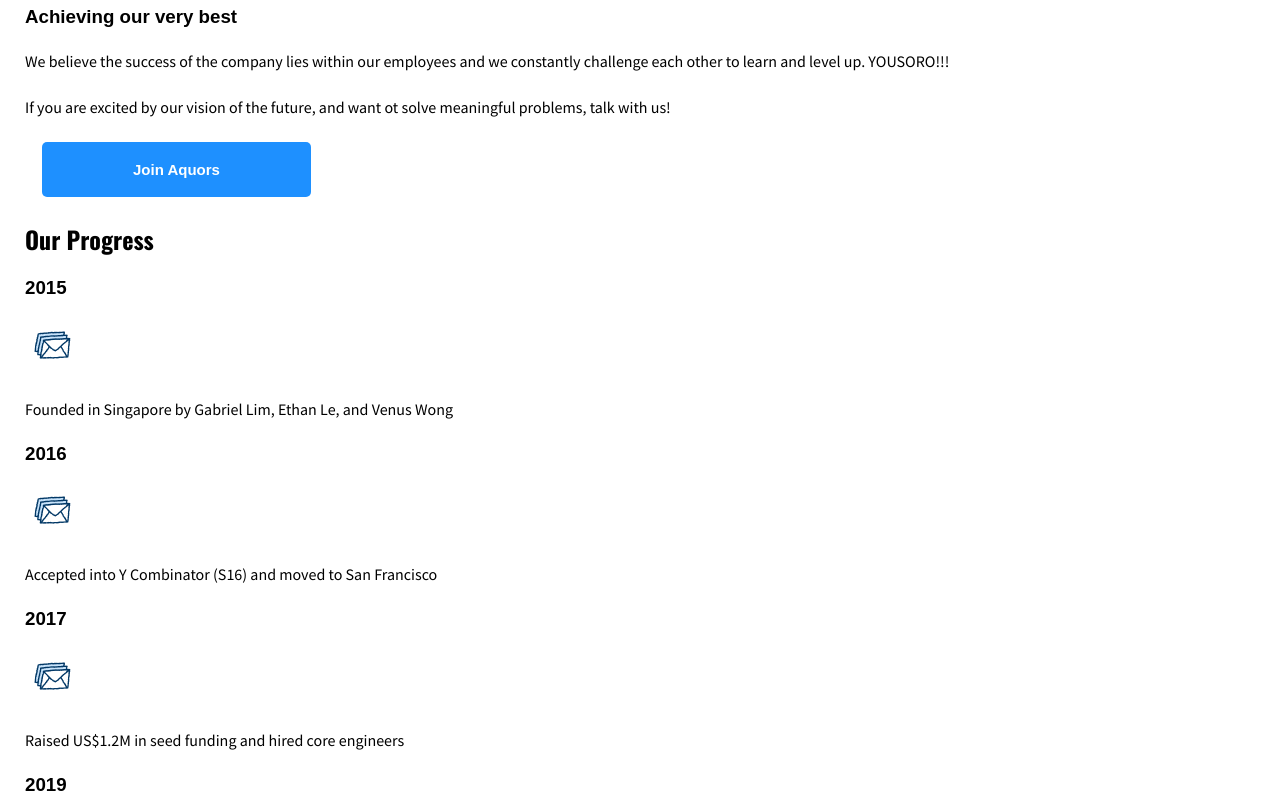
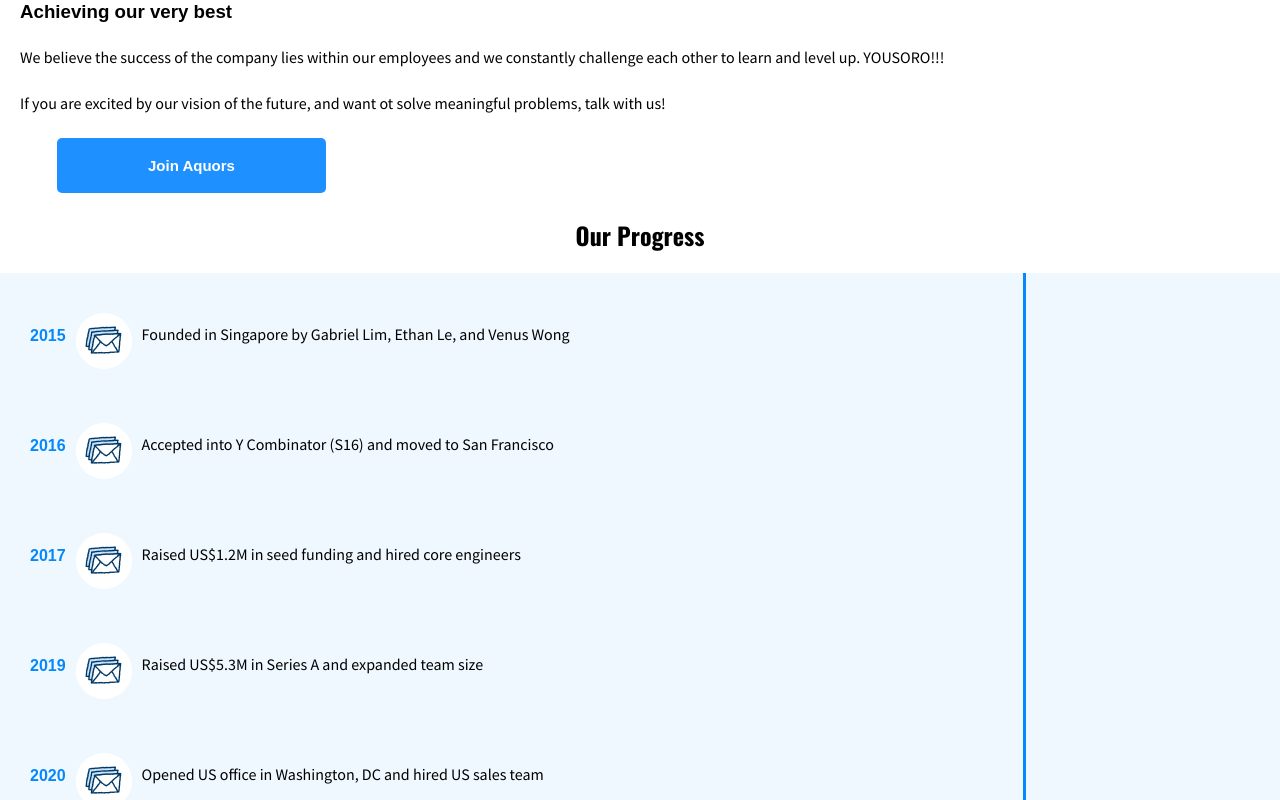
Before and after one commit to cantuus/saleswhale-site, a React (Create React App) app: page / in a window 1280 px wide. Shown: the part 1340-2140 px from the top of the page. Built offline with nearby package versions, Linux system fonts and the light colour scheme.

Commit message:
finished styling for progress section but timeline line needs fixing to be pushed back

```diff
--- a/src/App.css
+++ b/src/App.css
@@ -1,9 +1,5 @@
-.App {
-margin: 5px;
 
-}
-
-main {
+.top-half {
   margin: 20px;
 }
 
@@ -28,7 +24,7 @@ body {
   height: 245px;
 }
 
-.headline {
+.main-headline {
   font-weight:bolder;
   font-family: 'Oswald', sans-serif;
 }
@@ -57,7 +53,7 @@ p {
   text-align: center;
   text-decoration: none;
   font-size: 15px;
-  margin: 4px 17px;
+  margin: 4px 37px;
   cursor: pointer;
   transition-duration: 0.4s;
 }
--- a/src/App.js
+++ b/src/App.js
@@ -30,10 +30,11 @@ function App() {
       </nav>
 
       <main>
+        <div className="top-half">
           <header>
             <div className="top-banner">
               <img src={banner} alt="fancy-banner"></img>
-            <h1 className="headline">A future where AI and humans works hand in hand</h1>
+              <h1 className="main-headline">A future where AI and humans works hand in hand</h1>
               <p>At Saleswhale, we believe that the future of work is Collaborative intelligence - where machines and AI help humans fulfill their highest
               potential by automating drudgery and producing for more effective results.
             </p>
@@ -65,10 +66,14 @@ function App() {
             <button className="join-button">Join Aquors</button>
 
           </section>
+        </div>
 
         <section className="company-history">
           <h2 className="headline">Our Progress</h2>
+          <div className="vertical-line"></div>
+          <div className="progress-list">
             <Progress />
+          </div>
         </section>
 
         <section className="company-office">
@@ -142,7 +147,6 @@ function App() {
             </div>
             <p> © 2020 Saleswhale, Inc. All rights reserved.</p>
             <img src={footerwaves} alt='footer-waves'></img>
-
           </div>
 
 
--- a/src/components/OurProgress/Milestone.js
+++ b/src/components/OurProgress/Milestone.js
@@ -4,9 +4,15 @@ export default function Milestone(props) {
 
     return (
         <div className="milestone">
-            <h3>{props.year}</h3>
-            <img src={props.img} alt="mail"></img>
-            <p>{props.description}</p>
+            <div className="milestone-year">
+                <h3>{props.year}</h3>
+            </div>
+            <div className="milestone-mail">
+                <img src={props.img} alt="mail"></img>
+            </div>
+            <div className="milestone-description">
+                <p>{props.description}</p>
+            </div>
         </div>
     )
 }
--- a/src/components/OurProgress/OurProgress.css
+++ b/src/components/OurProgress/OurProgress.css
@@ -0,0 +1,42 @@
+.headline {
+    font-weight:bolder;
+    font-family: 'Oswald', sans-serif;
+    text-align: center;
+}
+
+.milestone {
+    display:flex;
+    margin-bottom: 30px;
+}
+
+.vertical-line {
+    right: 254px;
+    width: 3px;
+    height: 790px;
+    background-color: #0688FA;
+    position: absolute;
+    z-index: 0;
+}
+
+.milestone-year h3 {
+    font-size: 16px;
+    color: #0688FA;
+
+}
+
+.milestone-year {
+    margin-top: 8px;
+}
+
+.milestone-description {
+    font-size: 16px;
+}
+
+.milestone-mail {
+    margin: 10px;
+}
+
+.progress-list {
+    background-color: #EFF8FF;
+    padding: 30px;
+}
--- a/src/components/OurProgress/OurProgress.js
+++ b/src/components/OurProgress/OurProgress.js
@@ -1,6 +1,7 @@
 import React from 'react'
 import Milestone from './Milestone'
 import mail from '../../images/mail.png'
+import './OurProgress.css'
 
 export default function OurProgress(props) {
 
```
Lines whose indentation alone changed are shown as unchanged.
